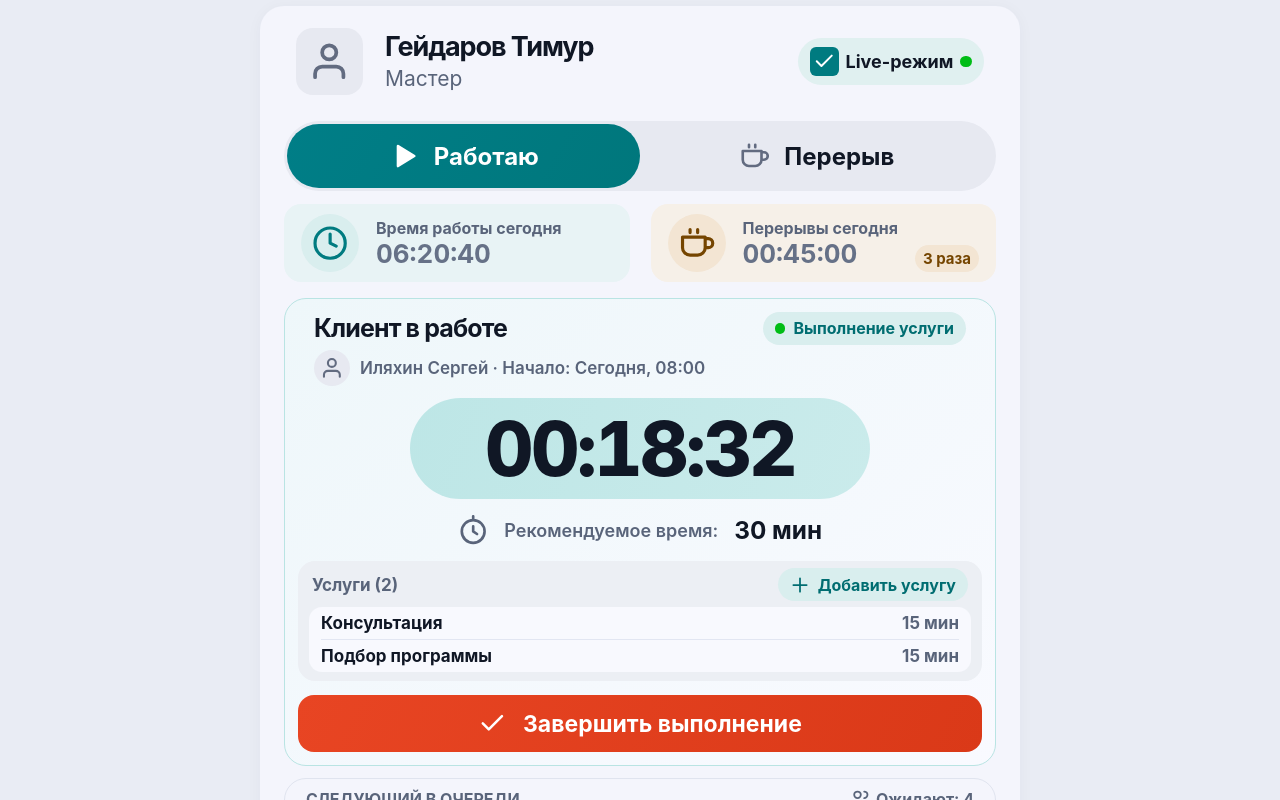
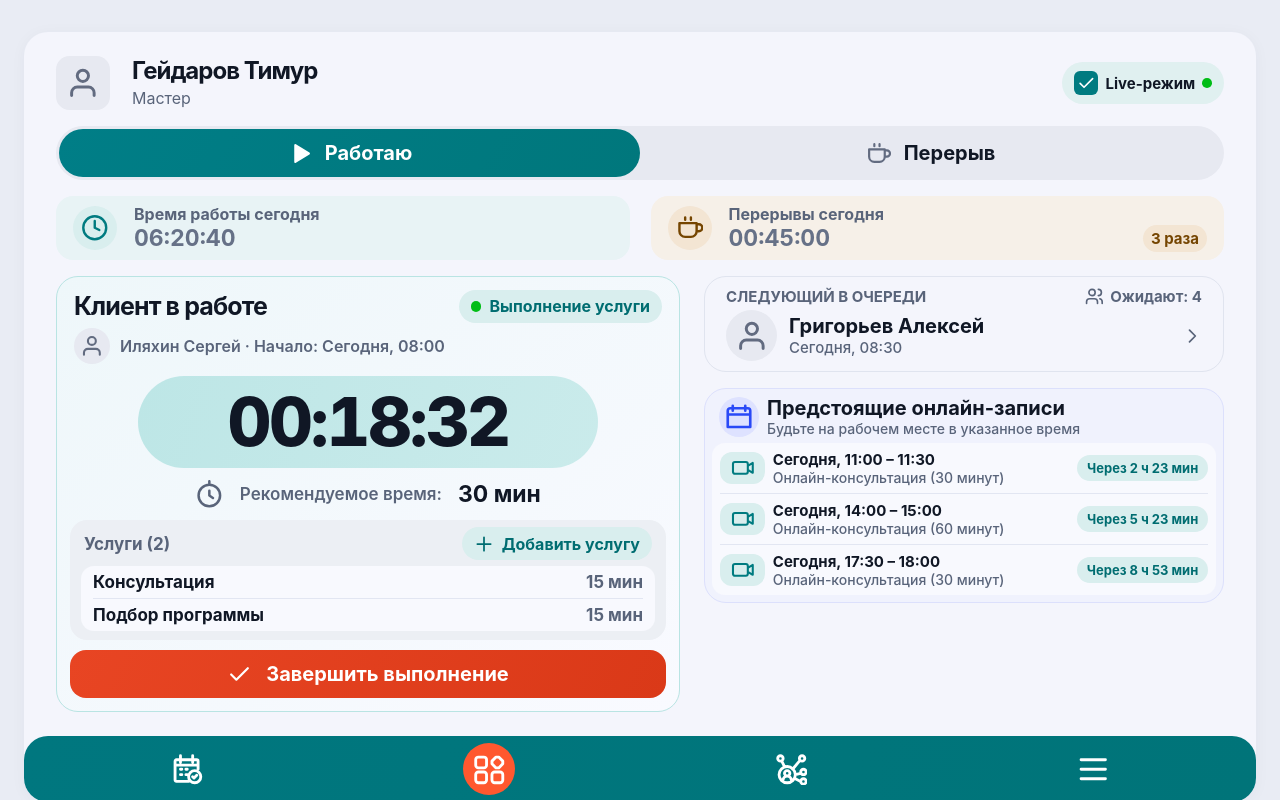
Before and after one commit to dsh16/blitz_master, a Nuxt app: page / in a window 1280 px wide. Shown: the top 800 px of the page. Built offline with nearby package versions, Linux system fonts and the light colour scheme.

Commit message:
Adapt dashboard layout to desktop screens

```diff
--- a/app/pages/index.vue
+++ b/app/pages/index.vue
@@ -101,6 +101,7 @@ function addService() {
         <button class="finish" :disabled="!active" @click="active = false; editing = false"><DashboardIcon name="check" /> {{ active ? 'Завершить выполнение' : 'Выполнение завершено' }}</button>
       </section>
 
+      <div class="schedule">
         <section id="queue" class="queue">
           <button class="queue-button" :aria-expanded="queueOpen" @click="queueOpen = !queueOpen">
             <span class="queue-top"><span>Следующий в очереди</span><span><DashboardIcon name="people" /> Ожидают: 4</span></span>
@@ -119,6 +120,7 @@ function addService() {
             </li>
           </ul>
         </section>
+      </div>
     </main>
 
     <div class="navigation">
@@ -221,6 +223,58 @@ small,.appointments p,.queue-detail{display:block;color:var(--muted);font-size:c
 .toolbar .selected{background:var(--orange);color:#fff}
 .quick-menu{position:absolute;bottom:calc(100% + 6px);right:10px;display:grid;gap:8px;padding:12px;background:white;border-radius:12px;box-shadow:0 4px 20px #0002}
 .quick-menu a{color:#006d71}
+@media (min-width: 900px) {
+  .dashboard {
+    width: min(calc(100% - 48px), 1240px);
+    min-height: auto;
+    margin: clamp(16px, 4vh, 40px) auto;
+  }
+
+  .dashboard main {
+    display: grid;
+    grid-template-columns: minmax(0, 1.2fr) minmax(0, 1fr);
+    gap: clamp(12px, 2vh, 20px) clamp(14px, 2vw, 24px);
+    align-items: start;
+    padding: clamp(16px, 3vh, 28px) clamp(18px, 2.6vw, 32px) 0;
+  }
+
+  .profile, .switch, .stats { grid-column: 1 / -1 }
+  .profile, .stats { margin: 0 }
+  .profile .avatar { width: 54px; font-size: 27px }
+  .profile h1 { font-size: 24px }
+  .profile p { font-size: 16px }
+  .live { font-size: 15px }
+  .switch button { min-height: 48px; font-size: 20px }
+  .stat { min-width: 0; padding-block: 8px }
+  .stat .round { width: 44px; font-size: 22px }
+  .stat strong { font-size: 23px }
+
+  .client, .schedule { min-width: 0 }
+  .client-heading, .client-name { padding-inline: 4px }
+  .client-name { font-size: clamp(13px, 1.35vw, 16px) }
+  .timer { width: min(88%, 460px); font-size: clamp(46px, 5.5vw, 68px) }
+  .recommended { margin-block: 12px; font-size: clamp(14px, 1.5vw, 17px) }
+  .services li strong { overflow-wrap: anywhere }
+  .finish { min-height: 48px; margin-top: 10px; font-size: 20px }
+
+  .schedule { display: grid; gap: clamp(12px, 2vh, 20px) }
+  .schedule .queue, .schedule .appointments { margin: 0 }
+  .queue-top { font-size: clamp(12px, 1.3vw, 15px) }
+  .appointments header { gap: 8px }
+  .appointments header .round { width: 40px; font-size: 24px }
+  .appointments h2 { font-size: clamp(16px, 1.6vw, 20px) }
+  .appointments p, .appointments small { font-size: clamp(11px, 1.15vw, 14px) }
+  .appointments ul { padding-inline: 8px }
+  .appointments li { gap: 8px; padding-block: 7px }
+  .appointments li strong { font-size: clamp(12px, 1.25vw, 15px) }
+  .appointments li .pill { font-size: clamp(10px, 1.05vw, 13px) }
+  .video { width: clamp(32px, 3.5vw, 46px); height: 32px; font-size: 19px }
+
+  .navigation { margin-top: clamp(14px, 3vh, 28px) }
+  .toolbar { min-height: 66px; padding: 6px 12px }
+  .toolbar a, .toolbar button { width: 52px; font-size: 26px }
+}
+
 @media (max-width: 600px) {
   .dashboard {
     width: calc(100% - 10px);
```
Lines whose indentation alone changed are shown as unchanged.
